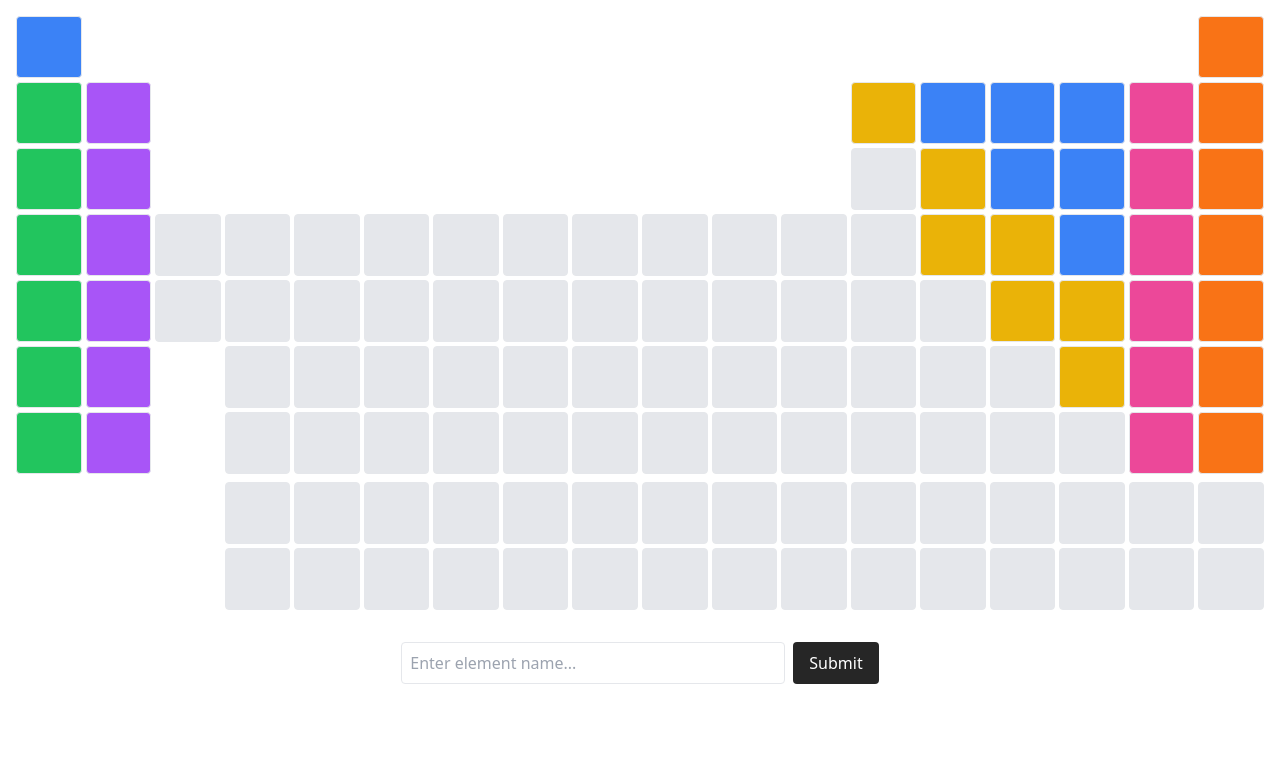
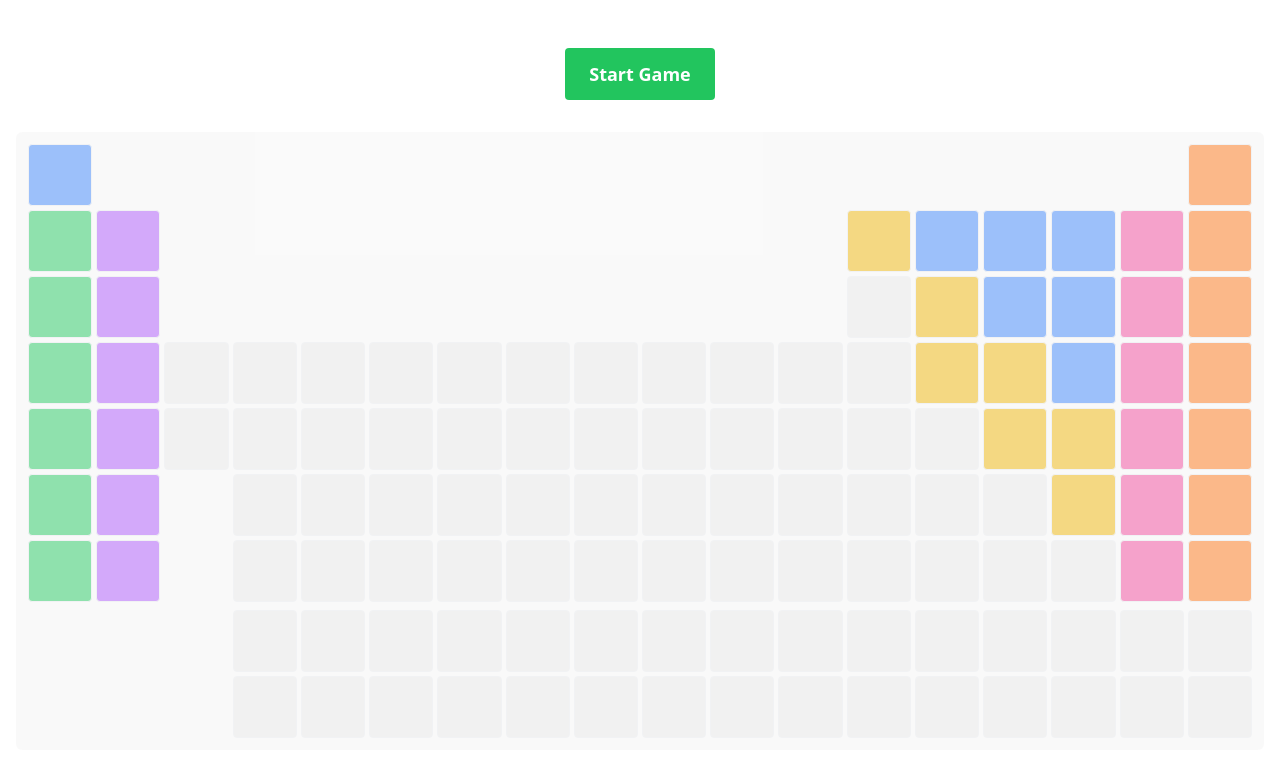
Before and after one commit to j-casimiro/elemental, a Vue app: page / in a window 1280 px wide. Shown: the top 776 px of the page. Built offline with nearby package versions, Linux system fonts and the light colour scheme.

Commit message:
Added new features
- Added score, timer, hints and streak
- Added Start game button at the beginning

```diff
--- a/src/components/PeriodicTable.vue
+++ b/src/components/PeriodicTable.vue
@@ -1,25 +1,102 @@
 <script setup lang="ts">
-import { ref } from 'vue';
+import { ref, computed } from 'vue';
 import { elements } from '../utils/elements';
 
 const revealedElements = ref<Set<string>>(new Set());
 const userInput = ref('');
+const totalElements = elements.length;
+const timeLeft = ref(300); // 5 minutes
+const streak = ref(0);
+const maxStreak = ref(0);
+const hintsLeft = ref(3);
+const gameStarted = ref(false);
+
+const score = computed(() => `${revealedElements.value.size}/${totalElements}`);
 
 const checkInput = () => {
+  if (!gameStarted.value) return;
+
   const inputName = userInput.value.trim();
   const element = elements.find(
     (el) => el.name.toLowerCase() === inputName.toLowerCase()
   );
+
   if (element && !revealedElements.value.has(element.name)) {
     revealedElements.value.add(element.name);
+    streak.value++;
+    maxStreak.value = Math.max(maxStreak.value, streak.value);
+  } else {
+    streak.value = 0; // Reset streak if the answer is wrong
   }
   userInput.value = '';
+};
+
+const useHint = () => {
+  if (!gameStarted.value || hintsLeft.value <= 0) return;
+
+  const hiddenElements = elements.filter(
+    (el) => !revealedElements.value.has(el.name)
+  );
+  if (hiddenElements.length > 0) {
+    const randomHint =
+      hiddenElements[Math.floor(Math.random() * hiddenElements.length)];
+    revealedElements.value.add(randomHint.name);
+    hintsLeft.value--;
+  }
+};
+
+const resetGame = () => {
+  gameStarted.value = false;
+  revealedElements.value.clear();
+  streak.value = 0;
+  maxStreak.value = 0;
+  timeLeft.value = 300;
+  hintsLeft.value = 3;
+};
+
+const startGame = () => {
+  resetGame();
+  gameStarted.value = true;
+
+  // Start the timer
+  const timer = setInterval(() => {
+    if (timeLeft.value > 0 && gameStarted.value) {
+      timeLeft.value--;
+    } else {
+      clearInterval(timer);
+      gameStarted.value = false; // End game when time runs out
+    }
+  }, 1000);
 };
 </script>
 
 <template>
   <div class="p-4 mx-auto max-w-screen-xl">
-    <div class="grid relative gap-1 grid-cols-18">
+    <!-- Start Button -->
+    <div v-if="!gameStarted" class="flex justify-center my-8">
+      <button
+        @click="startGame"
+        class="px-6 py-3 bg-green-500 text-white rounded text-lg font-bold"
+      >
+        Start Game
+      </button>
+    </div>
+
+    <!-- Game Info -->
+    <div v-if="gameStarted" class="flex justify-between items-center mb-4">
+      <div class="text-lg font-bold">Score: {{ score }}</div>
+      <div class="text-lg font-bold">Time Left: {{ timeLeft }}s</div>
+      <div class="text-lg font-bold">
+        Streak: {{ streak }} (Max: {{ maxStreak }})
+      </div>
+      <div class="text-lg font-bold">Hints Left: {{ hintsLeft }}</div>
+    </div>
+
+    <!-- Periodic Table -->
+    <div
+      class="grid relative gap-1 grid-cols-18 rounded-md p-3 bg-neutral-100"
+      :class="{ 'opacity-50 pointer-events-none': !gameStarted }"
+    >
       <div
         v-for="element in elements"
         :key="element.atomicNumber"
@@ -41,15 +118,13 @@ const checkInput = () => {
             ? 'bg-pink-500 hover:bg-pink-600 transition-all text-white'
             : element.group === 'nobleGas'
             ? 'bg-orange-500 hover:bg-orange-600 transition-all text-white'
-            : 'bg-gray-200 hover:bg-gray-300 transition-all',
+            : 'bg-neutral-200 hover:bg-neutral-300 transition-all',
         ]"
       >
-        <!-- Show this if revealed -->
         <div v-if="revealedElements.has(element.name)">
           <div class="absolute top-0 left-1 text-[10px] font-bold">
             {{ element.atomicNumber }}
           </div>
-
           <div
             class="flex justify-center items-center h-full text-xl font-bold"
           >
@@ -65,7 +140,8 @@ const checkInput = () => {
       </div>
     </div>
 
-    <div class="mt-8 flex justify-center">
+    <!-- Input Section -->
+    <div v-if="gameStarted" class="mt-8 flex justify-center">
       <input
         v-model="userInput"
         @keydown.enter="checkInput"
@@ -79,6 +155,19 @@ const checkInput = () => {
       >
         Submit
       </button>
+      <button
+        @click="useHint"
+        class="ml-2 px-4 py-2 bg-yellow-500 text-white rounded"
+        :disabled="hintsLeft === 0"
+      >
+        Use Hint
+      </button>
+      <button
+        @click="resetGame"
+        class="ml-2 px-4 py-2 bg-red-500 text-white rounded"
+      >
+        Reset
+      </button>
     </div>
   </div>
 </template>
```
